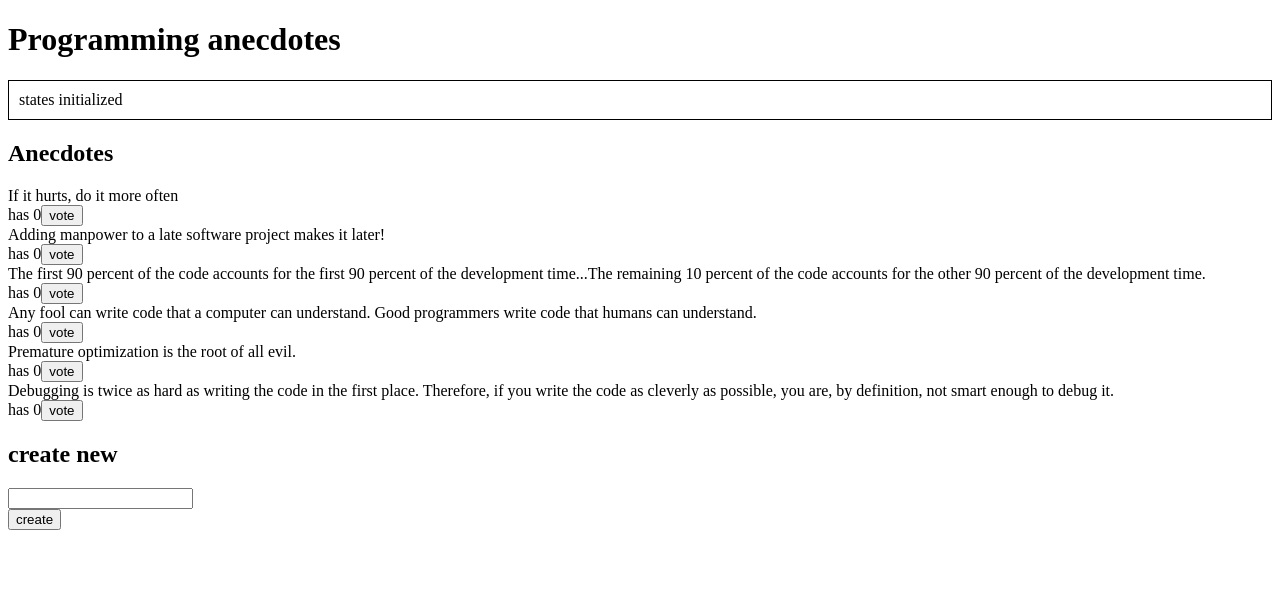
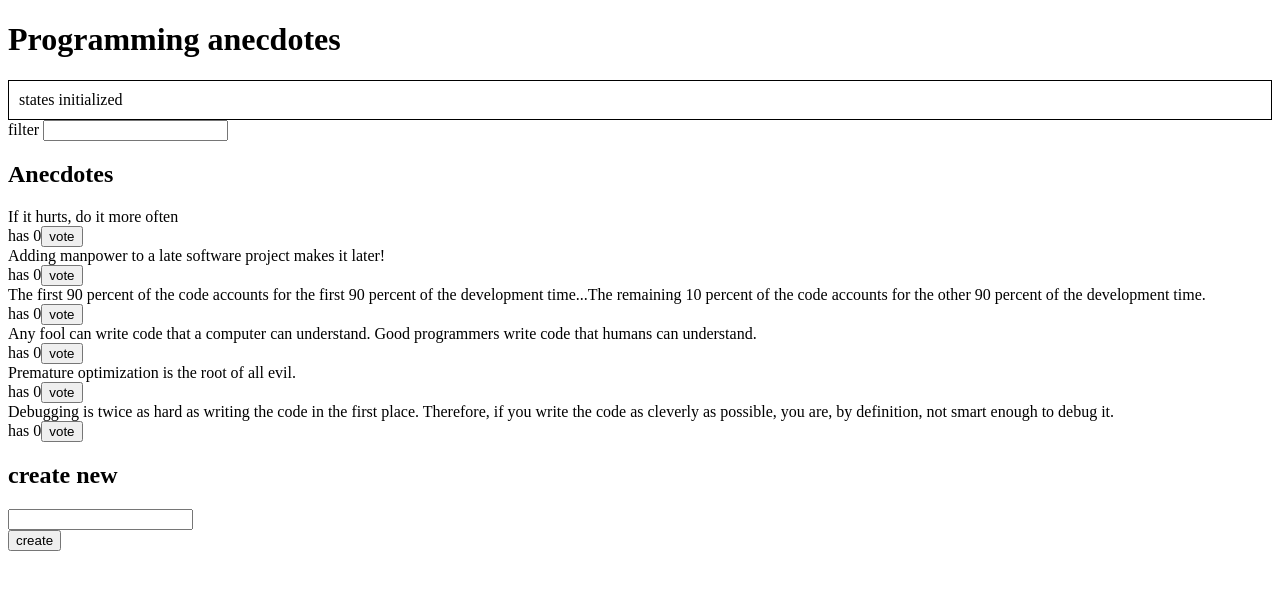
Before and after one commit to viuh/mop06_redux-anecdotes-v2, a React (Create React App) app: page / in a window 1280 px wide. Shown: the top 590 px of the page. Built offline with nearby package versions, Linux system fonts and the light colour scheme.

Commit message:
6.5 :coffee:

```diff
--- a/src/App.js
+++ b/src/App.js
@@ -2,6 +2,7 @@ import React from 'react'
 import Notification from './components/Notification'
 import AnecdoteForm from './components/AnecdoteForm'
 import AnecdoteList from './components/AnecdoteList'
+import Filter from './components/Filter'
 
 class App extends React.Component {
 
@@ -13,6 +14,7 @@ class App extends React.Component {
       <div>
         <h1>Programming anecdotes</h1>
         <Notification store={this.props.store} />
+        <Filter store={this.props.store} />
         <AnecdoteList store={this.props.store} />
         <AnecdoteForm store={this.props.store} />
       </div>
--- a/src/components/AnecdoteForm.js
+++ b/src/components/AnecdoteForm.js
@@ -1,6 +1,6 @@
 import React from 'react'
 import { createNewAnecdote } from '../reducers/anecdoteReducer';
-import { showNewCreation } from '../reducers/notificationReducer';
+import { showNewCreation }   from '../reducers/notificationReducer';
 
 class AnecdoteForm extends React.Component {
   handleSubmit = (e) => {
--- a/src/components/AnecdoteList.js
+++ b/src/components/AnecdoteList.js
@@ -1,13 +1,30 @@
 import React from 'react'
 import { voteAnecdote } from '../reducers/anecdoteReducer'
+
+
+
 
 class AnecdoteList extends React.Component {
   render() {
     const anecdotes = this.props.store.getState().anecdotes
+    const sorted = anecdotes.sort((a, b) => b.votes - a.votes)
+    //console.log('tila:', this.props.store)
+
+    let mifilter = this.props.store.getState().filter.filter
+    let filtered=null
+    if (mifilter !== null) {
+      filtered = sorted.filter( function (anecdote) {
+        return anecdote.content.includes(mifilter)
+      })}
+    else {
+      filtered = sorted
+    }
+    //console.log('Sortattu:', filtered)
+
     return (
       <div>
         <h2>Anecdotes</h2>
-        {anecdotes.sort((a, b) => b.votes - a.votes).map(anecdote =>
+        {filtered.map(anecdote =>
           <div key={anecdote.id}>
             <div>
               {anecdote.content}
--- /dev/null
+++ b/src/components/Filter.js
@@ -0,0 +1,29 @@
+import React from 'react'
+
+import {filtery} from '../reducers/filterReducer'
+
+
+class Filter extends React.Component {
+  handleChange = (e) => {
+    // input-kentän arvo muuttujassa event.target.value
+    e.preventDefault()
+    const content = e.target.value
+    //console.log('Filtteri olisi: ', content)
+    this.props.store.dispatch(filtery(content))
+
+  }
+  render() {
+    const style = {
+      marginBottom: 10
+    }
+
+    return (
+      <div style={style}>
+        filter <input onChange={this.handleChange}/>
+      </div>
+    )
+  }
+}
+
+
+export default Filter
--- /dev/null
+++ b/src/reducers/filterReducer.js
@@ -0,0 +1,29 @@
+
+const filterAtStart = { filter:null ,  meta: { delay: 3000 } }
+
+const initialState = filterAtStart
+
+export const filtery = (filtertext) => {
+  return {
+    type: 'FILTER',
+    filter: filtertext }
+}
+
+
+const reducer = (store = initialState, action) => {
+
+  //console.log('Filter', store, '--', action)
+
+  if (action.type === 'FILTER') {
+
+    store = { filter: action.filter , meta: { delay: 3000 } }
+
+  }
+
+  //console.log('FILTER INFO:', store)
+  return store
+}
+
+
+
+export default reducer
--- a/src/store.js
+++ b/src/store.js
@@ -4,10 +4,13 @@ import { createStore, combineReducers, applyMiddleware } from 'redux'
 //import { Provider } from 'react-redux'
 import notificationReducer from './reducers/notificationReducer'
 import anecdoteReducer from './reducers/anecdoteReducer'
+import filterReducer from './reducers/filterReducer'
+
 
 const reducer = combineReducers({
   notifications: notificationReducer,
-  anecdotes: anecdoteReducer
+  anecdotes: anecdoteReducer,
+  filter: filterReducer
 })
 
 /**
@@ -34,8 +37,7 @@ const timeoutScheduler = store => next => action => {
 }
 
 const store = createStore(reducer,
-  applyMiddleware(
-    timeoutScheduler)
+  applyMiddleware(timeoutScheduler)
 )
 
 //console.log('No ny?', store.getState())
```
